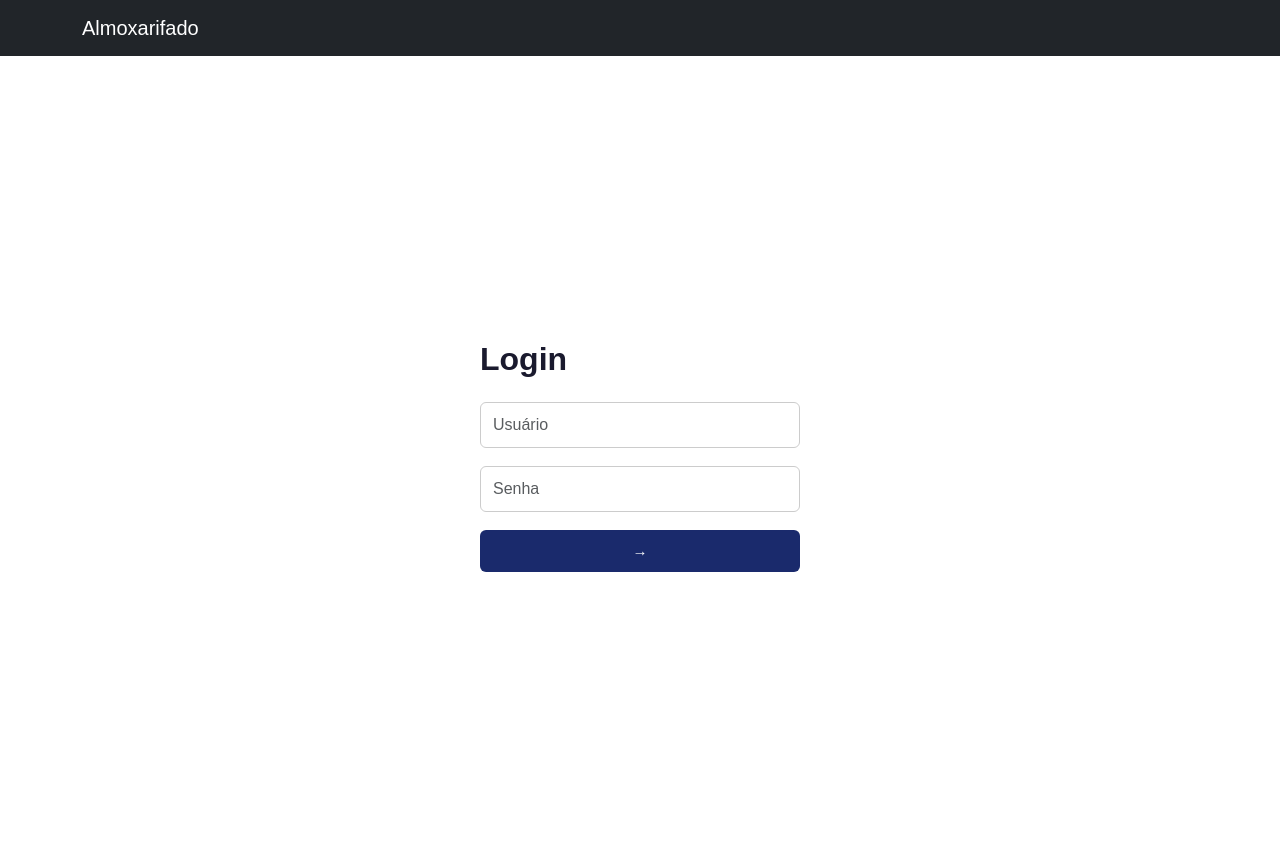
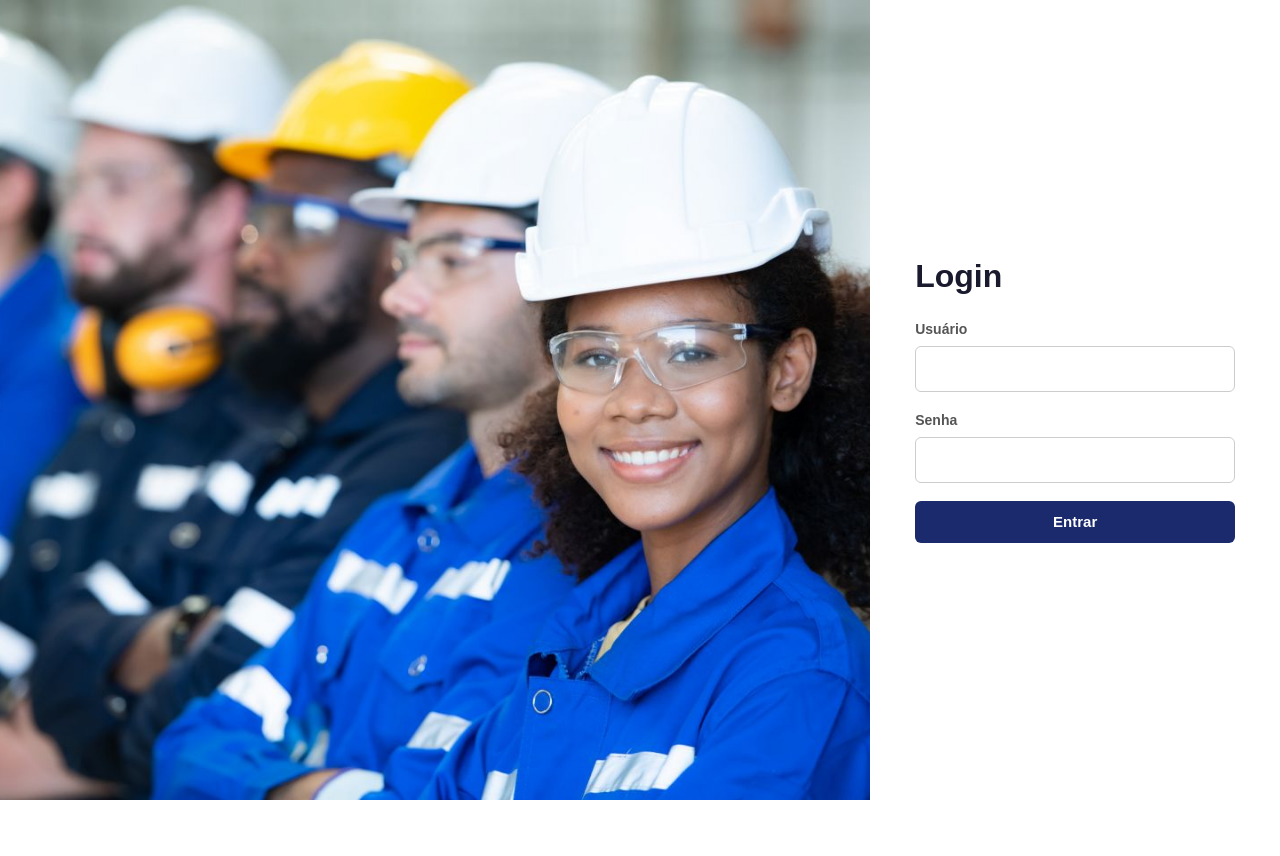
Before and after one commit to cCarulaa/tccsenai, a Flask app: page /login in a window 1280 px wide. After the commit the page ends 800 px from the top, so only its background shows below. Run offline with Flask 3, Linux system fonts and the light colour scheme.

Commit message:
.
Added labels for username and password fields in the login form.

```diff
--- a/estoque_flask/templates/login.html
+++ b/estoque_flask/templates/login.html
@@ -1,9 +1,12 @@
 {% extends "base.html" %}
+
+{% block nav %}{% endblock %}
 
 {% block content %}
 
+<div class="login-shell">
 
-<div class="login-shell">
+    <div class="login-image"></div>
 
     <div class="login-panel">
 
@@ -12,23 +15,25 @@
             <h2>Login</h2>
 
             <div class="mb-3">
+                <label for="username" class="form-label">Usuário</label>
                 <input
                     type="text"
+                    id="username"
                     name="username"
-                    class="form-control"
-                    placeholder="Usuário">
+                    class="form-control">
             </div>
 
             <div class="mb-3">
+                <label for="password" class="form-label">Senha</label>
                 <input
                     type="password"
+                    id="password"
                     name="password"
-                    class="form-control"
-                    placeholder="Senha">
+                    class="form-control">
             </div>
 
             <button type="submit" class="login-btn">
-                →
+                Entrar
             </button>
 
         </form>
```
